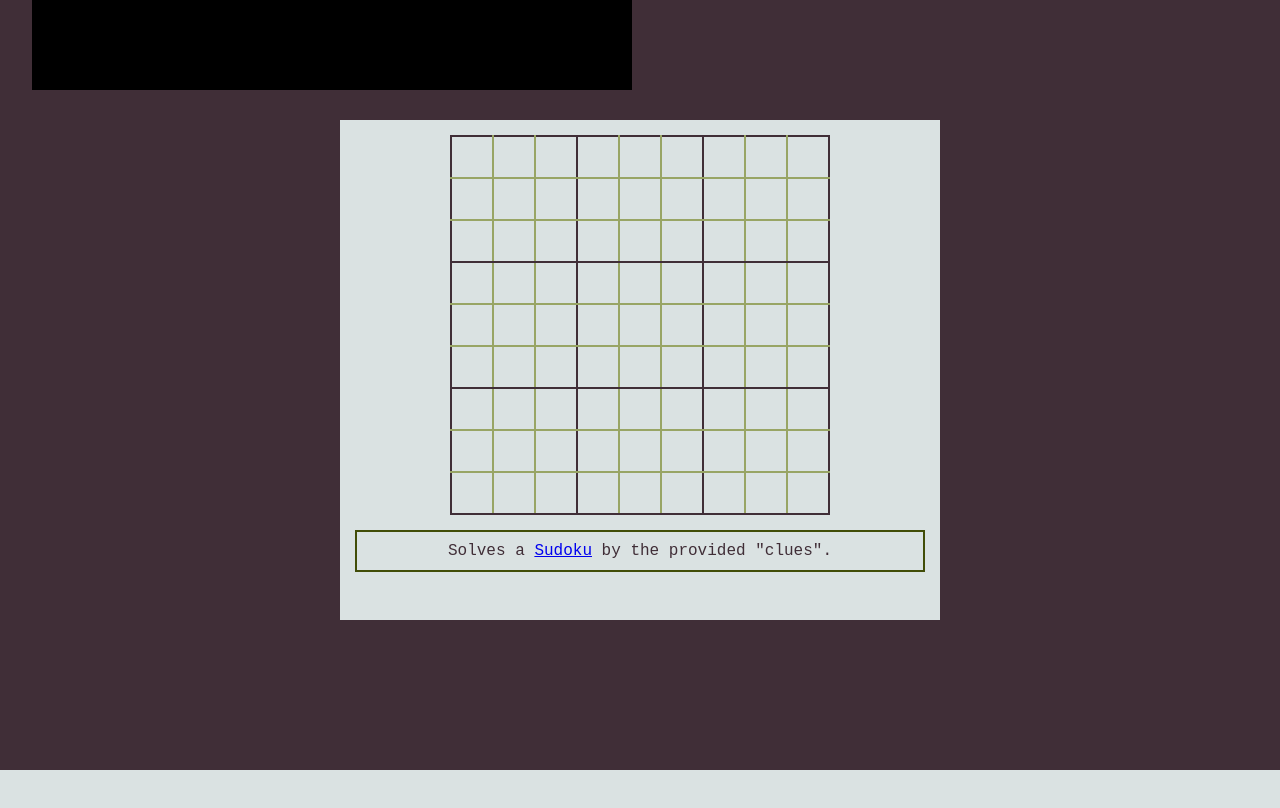
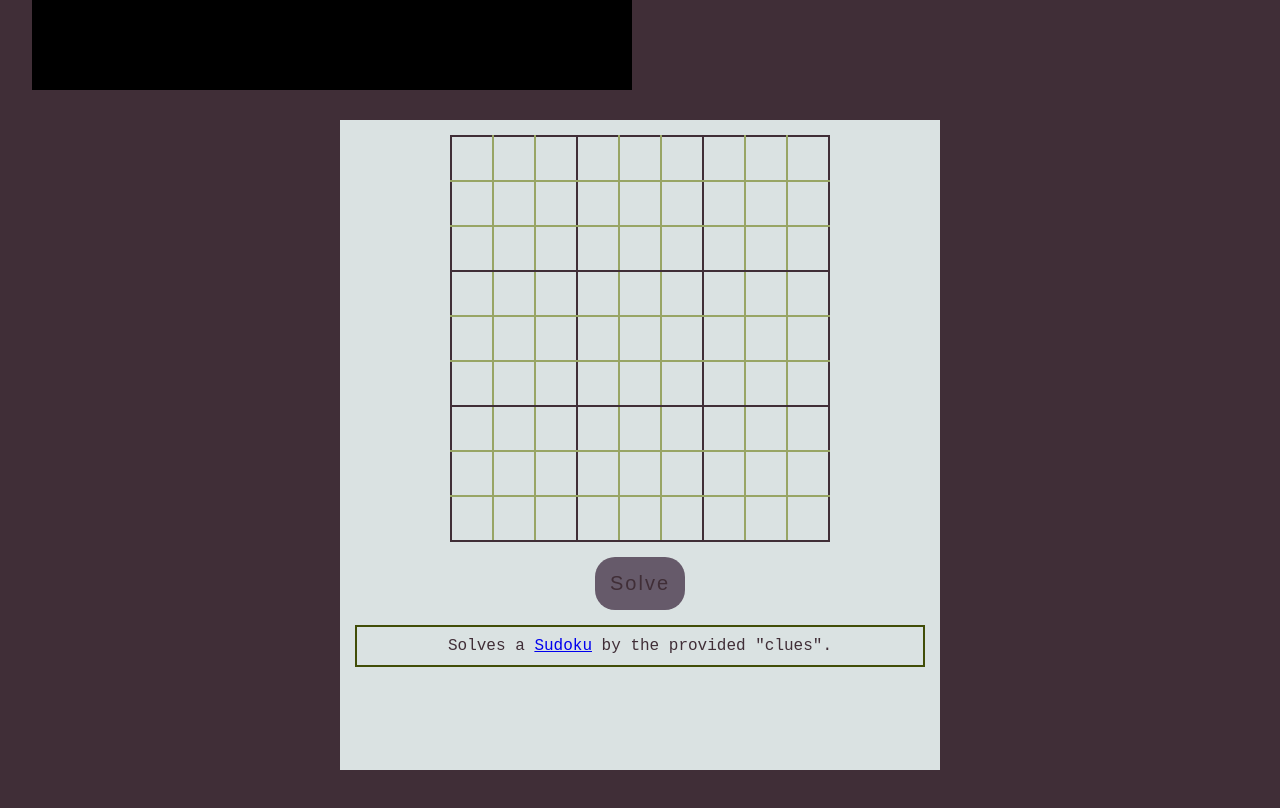
Before and after one commit to nekoi275/my-cv, a Vue app: page / in a window 1280 px wide. Shown: the part 2160-2968 px from the top of the page. Before the commit the page ends 2930 px from the top, so only its background shows below. Built offline with nearby package versions, Linux system fonts and the light colour scheme.

Commit message:
added sudoku board + minor fixes

```diff
--- a/src/components/AboutMeSection.vue
+++ b/src/components/AboutMeSection.vue
@@ -19,7 +19,7 @@
 
 <script>
 export default {
-  name: "AboutMeSection"
+  name: 'AboutMeSection'
 };
 </script>
 
--- a/src/components/CvFlipCard.vue
+++ b/src/components/CvFlipCard.vue
@@ -15,7 +15,7 @@
 
 <script>
 export default {
-  name: "CvFlipCard",
+  name: 'CvFlipCard',
   props: {
     cardInfo: Object
   }
--- a/src/components/HeaderComponent.vue
+++ b/src/components/HeaderComponent.vue
@@ -15,10 +15,10 @@
 
 <script>
 export default {
-  name: "HeaderComponent",
+  name: 'HeaderComponent',
   methods: {
     scrollTo: function(id) {
-      document.getElementById(id).scrollIntoView({behavior: "smooth"});
+      document.getElementById(id).scrollIntoView({behavior: 'smooth'});
     }
   }
 };
--- a/src/components/ProjectsSection.vue
+++ b/src/components/ProjectsSection.vue
@@ -20,7 +20,7 @@ import SpaceInvaders from "./SpaceInvadersComponent";
 import Sudoku from "./SudokuSolverComponent";
 
 export default {
-  name: "ProjectsSection",
+  name: 'ProjectsSection',
   components: {
       SpaceInvaders,
       Sudoku
--- a/src/components/SudokuSolverComponent.vue
+++ b/src/components/SudokuSolverComponent.vue
@@ -2,125 +2,158 @@
     <div class="game-container">
         <table>
             <tr>
-                <td></td>
-                <td></td>
-                <td></td>
-                <td></td>
-                <td></td>
-                <td></td>
-                <td></td>
-                <td></td>
-                <td></td>
+                <td><input v-model="puzzle[0][0]"></td>
+                <td><input v-model="puzzle[0][1]"></td>
+                <td><input v-model="puzzle[0][2]"></td>
+                <td><input v-model="puzzle[0][3]"></td>
+                <td><input v-model="puzzle[0][4]"></td>
+                <td><input v-model="puzzle[0][5]"></td>
+                <td><input v-model="puzzle[0][6]"></td>
+                <td><input v-model="puzzle[0][7]"></td>
+                <td><input v-model="puzzle[0][8]"></td>
             </tr>
             <tr>
-                <td></td>
-                <td></td>
-                <td></td>
-                <td></td>
-                <td></td>
-                <td></td>
-                <td></td>
-                <td></td>
-                <td></td>
+                <td><input v-model="puzzle[1][0]"></td>
+                <td><input v-model="puzzle[1][1]"></td>
+                <td><input v-model="puzzle[1][2]"></td>
+                <td><input v-model="puzzle[1][3]"></td>
+                <td><input v-model="puzzle[1][4]"></td>
+                <td><input v-model="puzzle[1][5]"></td>
+                <td><input v-model="puzzle[1][6]"></td>
+                <td><input v-model="puzzle[1][7]"></td>
+                <td><input v-model="puzzle[1][8]"></td>
             </tr>
             <tr>
-                <td></td>
-                <td></td>
-                <td></td>
-                <td></td>
-                <td></td>
-                <td></td>
-                <td></td>
-                <td></td>
-                <td></td>
+                <td><input v-model="puzzle[2][0]"></td>
+                <td><input v-model="puzzle[2][1]"></td>
+                <td><input v-model="puzzle[2][2]"></td>
+                <td><input v-model="puzzle[2][3]"></td>
+                <td><input v-model="puzzle[2][4]"></td>
+                <td><input v-model="puzzle[2][5]"></td>
+                <td><input v-model="puzzle[2][6]"></td>
+                <td><input v-model="puzzle[2][7]"></td>
+                <td><input v-model="puzzle[2][8]"></td>
             </tr>
             <tr>
-                <td></td>
-                <td></td>
-                <td></td>
-                <td></td>
-                <td></td>
-                <td></td>
-                <td></td>
-                <td></td>
-                <td></td>
+                <td><input v-model="puzzle[3][0]"></td>
+                <td><input v-model="puzzle[3][1]"></td>
+                <td><input v-model="puzzle[3][2]"></td>
+                <td><input v-model="puzzle[3][3]"></td>
+                <td><input v-model="puzzle[3][4]"></td>
+                <td><input v-model="puzzle[3][5]"></td>
+                <td><input v-model="puzzle[3][6]"></td>
+                <td><input v-model="puzzle[3][7]"></td>
+                <td><input v-model="puzzle[3][8]"></td>
             </tr>
             <tr>
-                <td></td>
-                <td></td>
-                <td></td>
-                <td></td>
-                <td></td>
-                <td></td>
-                <td></td>
-                <td></td>
-                <td></td>
+                <td><input v-model="puzzle[4][0]"></td>
+                <td><input v-model="puzzle[4][1]"></td>
+                <td><input v-model="puzzle[4][2]"></td>
+                <td><input v-model="puzzle[4][3]"></td>
+                <td><input v-model="puzzle[4][4]"></td>
+                <td><input v-model="puzzle[4][5]"></td>
+                <td><input v-model="puzzle[4][6]"></td>
+                <td><input v-model="puzzle[4][7]"></td>
+                <td><input v-model="puzzle[4][8]"></td>
             </tr>
             <tr>
-                <td></td>
-                <td></td>
-                <td></td>
-                <td></td>
-                <td></td>
-                <td></td>
-                <td></td>
-                <td></td>
-                <td></td>
+                <td><input v-model="puzzle[5][0]"></td>
+                <td><input v-model="puzzle[5][1]"></td>
+                <td><input v-model="puzzle[5][2]"></td>
+                <td><input v-model="puzzle[5][3]"></td>
+                <td><input v-model="puzzle[5][4]"></td>
+                <td><input v-model="puzzle[5][5]"></td>
+                <td><input v-model="puzzle[5][6]"></td>
+                <td><input v-model="puzzle[5][7]"></td>
+                <td><input v-model="puzzle[5][8]"></td>
             </tr>
             <tr>
-            <td></td>
-            <td></td>
-            <td></td>
-            <td></td>
-            <td></td>
-            <td></td>
-            <td></td>
-            <td></td>
-            <td></td>
+                <td><input v-model="puzzle[6][0]"></td>
+                <td><input v-model="puzzle[6][1]"></td>
+                <td><input v-model="puzzle[6][2]"></td>
+                <td><input v-model="puzzle[6][3]"></td>
+                <td><input v-model="puzzle[6][4]"></td>
+                <td><input v-model="puzzle[6][5]"></td>
+                <td><input v-model="puzzle[6][6]"></td>
+                <td><input v-model="puzzle[6][7]"></td>
+                <td><input v-model="puzzle[6][8]"></td>
             </tr>
             <tr>
-            <td></td>
-            <td></td>
-            <td></td>
-            <td></td>
-            <td></td>
-            <td></td>
-            <td></td>
-            <td></td>
-            <td></td>
+                <td><input v-model="puzzle[7][0]"></td>
+                <td><input v-model="puzzle[7][1]"></td>
+                <td><input v-model="puzzle[7][2]"></td>
+                <td><input v-model="puzzle[7][3]"></td>
+                <td><input v-model="puzzle[7][4]"></td>
+                <td><input v-model="puzzle[7][5]"></td>
+                <td><input v-model="puzzle[7][6]"></td>
+                <td><input v-model="puzzle[7][7]"></td>
+                <td><input v-model="puzzle[7][8]"></td>
             </tr>
             <tr>
-            <td></td>
-            <td></td>
-            <td></td>
-            <td></td>
-            <td></td>
-            <td></td>
-            <td></td>
-            <td></td>
-            <td></td>
+                <td><input v-model="puzzle[8][0]"></td>
+                <td><input v-model="puzzle[8][1]"></td>
+                <td><input v-model="puzzle[8][2]"></td>
+                <td><input v-model="puzzle[8][3]"></td>
+                <td><input v-model="puzzle[8][4]"></td>
+                <td><input v-model="puzzle[8][5]"></td>
+                <td><input v-model="puzzle[8][6]"></td>
+                <td><input v-model="puzzle[8][7]"></td>
+                <td><input v-model="puzzle[8][8]"></td>
             </tr>
         </table>
+        <button @click="validate()">Solve</button>
+        <p v-show="!isPuzzleValid">Fill some known numbers of sudoku. Valid numbers are 1-9.</p>
         <p>Solves a <a href="https://en.wikipedia.org/wiki/Sudoku">Sudoku</a> by the provided "clues".</p>
-</div></template>
+    </div>
+</template>
 
 <script>
 export default {
-    name: "Sudoku",
+    name: 'Sudoku',
     data: function () {
         return {
-
+            puzzle: [
+                [null, null, null, null, null, null, null, null, null],
+                [null, null, null, null, null, null, null, null, null],
+                [null, null, null, null, null, null, null, null, null],
+                [null, null, null, null, null, null, null, null, null],
+                [null, null, null, null, null, null, null, null, null],
+                [null, null, null, null, null, null, null, null, null],
+                [null, null, null, null, null, null, null, null, null],
+                [null, null, null, null, null, null, null, null, null],
+                [null, null, null, null, null, null, null, null, null]
+            ],
+            isPuzzleValid: true
         };
     },
-    methods: {}
+    methods: {
+        validate: function () {
+            outer_loop:
+            for (let i = 0; i < this.puzzle.length; i++) {
+                for (let j = 0; j < this.puzzle[i].length; j++) {
+                    if (![0, 1, 2, 3, 4, 5, 6, 7, 8, 9].includes(Number(this.puzzle[i][j]))) {
+                        this.isPuzzleValid = false;
+                        break outer_loop;
+                    } else {
+                        this.isPuzzleValid = true;
+                    }
+                }
+            }
+            if (this.isPuzzleValid) this.solvePuzzle();
+        },
+        solvePuzzle: function () {
+            console.log('solved')
+        }
+    }
 };
 </script>
 
-<style scoped>.game-container {
+<style scoped>
+.game-container {
     position: relative;
     background-color: var(--main-bg-color);
     width: 600px;
-    height: 500px;
+    height: 650px;
 }
 
 p {
@@ -159,4 +192,33 @@ tr:first-child {
 
 tr:nth-child(3n) td {
     border-bottom: 2px solid var(--dark-font-color);
-}</style>
+}
+
+input {
+    border: none;
+    width: 15px;
+    background-color: transparent;
+    text-align: center;
+    outline: none;
+    font-size: 18px;
+}
+
+button {
+    margin: auto;
+    border: none;
+    background-color: var(--light-font-color);
+    color: var(--dark-font-color);
+    padding: 15px;
+    border-radius: 20px;
+    cursor: pointer;
+    font-size: 20px;
+    letter-spacing: 2px;
+    text-align: center;
+    display: block;
+}
+
+button:hover {
+    color: var(--light-font-color);
+    background-color: var(--dark-font-color);
+}
+</style>
```
Also changed, not shown: src/components/CvSection.vue (+16 -16 lines), src/components/SpaceInvadersComponent.vue (+10 -10 lines). Lines whose indentation alone changed are shown as unchanged.
